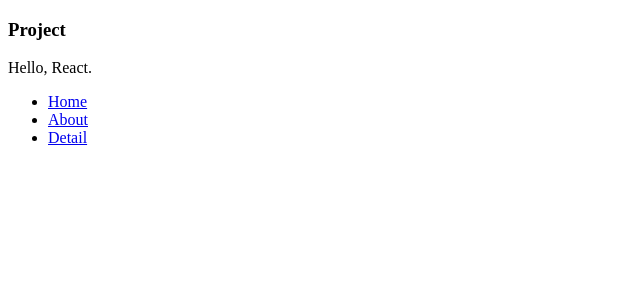
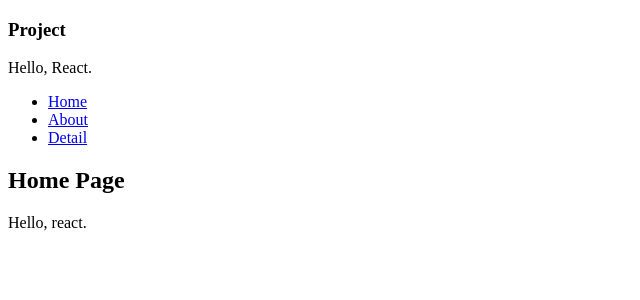
Before and after one commit to Asteria-SpiriT/react-picture, a React app: page / in a window 1280 px wide. Shown: the top 300 px of the page, without its empty margins (0-640 px from the left). Built offline with nearby package versions, Linux system fonts and the light colour scheme.

Commit message:
router 修改

```diff
--- a/src/router.jsx
+++ b/src/router.jsx
@@ -28,7 +28,7 @@ class Routes extends Component {
                 <h3>{this.props.title}</h3>
                 <p>Hello, {this.state.name}.</p>
                 <Router>
-                    <Switch>
+                    <div>
                         <ul>
                             <li><Link to="/">Home</Link></li>
                             <li><Link to="/about">About</Link></li>
@@ -37,7 +37,7 @@ class Routes extends Component {
                         <Route exact  path="/" component={Home}/>
                         <Route path="/about" component={About}/>
                         <Route path="/detail" component={Detail}/>
-                    </Switch>
+                    </div>
                 </Router>
             </div>
         )
```
